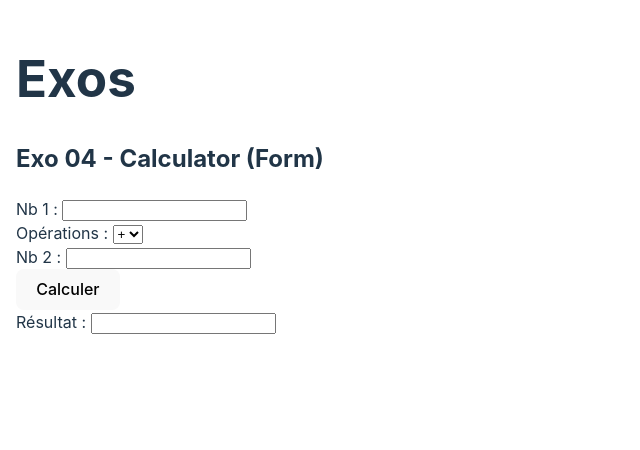
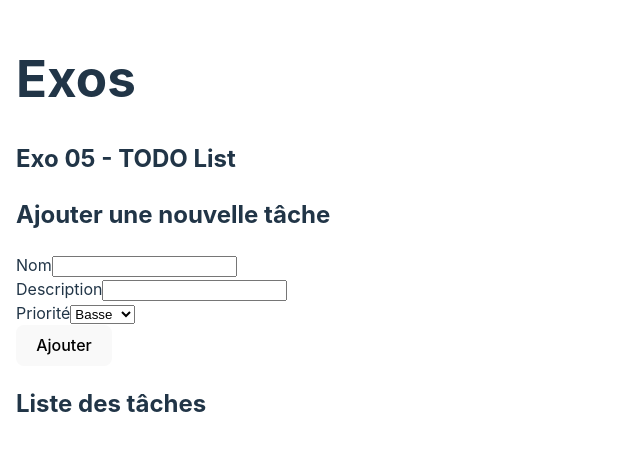
Before and after one commit to Carole-GRD/TF_React_Exos, a React (Vite) app: page / in a window 1280 px wide. Shown: the top 450 px of the page, without its empty margins (0-640 px from the left). Built offline with nearby package versions, Linux system fonts and the light colour scheme.

Commit message:
Exo 05 - TODO List

```diff
--- a/src/App.jsx
+++ b/src/App.jsx
@@ -4,14 +4,14 @@ import viteLogo from '/vite.svg'
 import './App.css'
 
 import productData from './data/product.json';
-import Calculator from './components/calculator-form/calculator-form';
 
 // import Welcome from './components/welcome/welcome'
 // import ProductCollection from './components/product-collection/product-collection'
 // import Counter from './components/counter/counter';
+// import Calculator from './components/calculator-form/calculator-form';
+import TodoList from './components/todo-list/todo-list';
 
 function App() {
-  const [count, setCount] = useState(0)
 
   return (
     <div className="App">
@@ -27,8 +27,11 @@ function App() {
       <Counter incr={1} />
       <Counter incr={5} /> */}
 
-      <h2>Exo 04 - Calculator (Form)</h2>
-      <Calculator />
+      {/* <h2>Exo 04 - Calculator (Form)</h2>
+      <Calculator /> */}
+
+      <h2>Exo 05 - TODO List</h2>
+      <TodoList />
     </div>
   )
 }
--- /dev/null
+++ b/src/components/todo-list/form.jsx
@@ -0,0 +1,113 @@
+import { useState } from "react";
+import { useId } from "react";
+
+import { priorityEnum } from './priority-enum';
+
+
+const Form = ({onAddTask})=> {
+
+    const id = useId();
+
+    const [nameToAdd, setNameToAdd] = useState('');
+    const [descrToAdd, setDescrToAdd] = useState('');
+    const [priorityToAdd, setPriorityToAdd] = useState(priorityEnum.basse);
+    const [validName, setValidName] = useState('');
+    const [validDescr, setValidDescr] = useState('');
+    // const [taskId, setTaskId] = useState(1);
+
+
+
+    const handleValidName = () => {
+        if (nameToAdd.trim() === '') {
+            setValidName('Ce champ ne peut pas être vide');
+        }
+    }
+    const handleName = () => {
+        if (nameToAdd.trim() === '') {
+            setValidName('');
+        }
+    }
+
+    const handleValidDescr = () => {
+        if (descrToAdd.trim() === '') {
+            setValidDescr('Ce champ ne peut pas être vide');
+        }
+    }
+    const handleDescr = () => {
+        if (descrToAdd.trim() === '') {
+            setValidDescr('');
+        }
+    }
+
+
+
+
+    const handleSubmit = (e) => {
+        e.preventDefault();
+
+        // setTaskId(taskId => taskId + 1);
+
+        const taskToAdd = {
+            name: nameToAdd,
+            descr: descrToAdd,
+            priority: priorityToAdd,
+            isComplete: false,
+            // id: taskId
+        }
+        // console.log('task (form) : ', task);
+
+        onAddTask(taskToAdd);
+
+        setNameToAdd('');
+        setDescrToAdd('');
+        setPriorityToAdd(priorityEnum.basse);
+    }
+
+
+    return (
+        <>
+            <h2>Ajouter une nouvelle tâche</h2>
+            <form onSubmit={handleSubmit}>
+                <div>
+                    <label htmlFor={id + 'name'}>Nom</label>
+                    <input id={id + 'name'} type="text"
+                        onFocus={handleName}
+                        onBlur={handleValidName}
+                        value={nameToAdd}
+                        onChange={e => setNameToAdd(e.target.value)} />
+                        {/* onChange={e => handleValidName(e.target.value, setNameToAdd)} /> */}
+                    {validName}
+                </div>
+                <div>
+                    <label htmlFor={id + 'descr'}>Description</label>
+                    <input id={id + 'descr'} type="text"
+                        onFocus={handleDescr}
+                        onBlur={handleValidDescr}
+                        value={descrToAdd}
+                        onChange={e => setDescrToAdd(e.target.value)} />
+                        {/* onChange={e => handleValidDescr(e.target.value, setDescrToAdd)} /> */}
+                    {validDescr}
+                </div>
+                <div>
+                    <label htmlFor={id + 'prior'}>Priorité</label>
+                    <select id={id + 'prior'}
+                        value={priorityToAdd} onChange={e => setPriorityToAdd(e.target.value)} >
+                        <option value={priorityEnum.basse}>Basse</option>
+                        <option value={priorityEnum.normal}>Normal</option>
+                        <option value={priorityEnum.urgent}>Urgent</option>
+                    </select>
+                </div>
+                <div>
+                    <button type="submit">Ajouter</button>
+                </div>
+            </form>
+        </>
+    )
+}
+
+Form.defaultProps = {
+    onAddTask: () => {}
+}
+
+
+export default Form;
--- /dev/null
+++ b/src/components/todo-list/priority-enum.jsx
@@ -0,0 +1,8 @@
+
+export const priorityEnum = {
+    basse: 'Basse',
+    normal: 'Normal',
+    urgent: 'Urgent'
+}
+
+Object.freeze(priorityEnum);
--- /dev/null
+++ b/src/components/todo-list/task-item.jsx
@@ -0,0 +1,29 @@
+import clsx from "clsx";
+import style from './todo.module.css';
+
+const TaskItem = ( { id, name, descr, priority, isComplete, onComplete, onDelete } )=> {
+
+    return (
+        <>
+            <article className={clsx(style.item, isComplete === true && style.complete)}>
+                <h3>
+                    {name}
+                    <span className={clsx((priority === 'Urgent' && style.urgent), style.priority)}>
+                        {priority}
+                    </span>
+                </h3>
+                <p>{descr}</p>
+                <div>
+                    <button onClick={() => onComplete(id)}
+                            disabled={isComplete === true && 'disabled'}>
+                        Terminer
+                    </button>
+                    <button onClick={() => onDelete(id)}>Supprimer</button>
+                </div>
+            </article>
+        </>
+    )
+}
+
+
+export default TaskItem;
--- /dev/null
+++ b/src/components/todo-list/tasks.jsx
@@ -0,0 +1,25 @@
+import TaskItem from "./task-item";
+
+
+const Task = ( { taskList, onCompleteTask, onDeleteTask } )=> {
+
+
+
+    return (
+        <>
+            <h2>Liste des tâches</h2>
+            {taskList.map(
+                (task) => <TaskItem key={task.id} {...task}
+                    onComplete={onCompleteTask}
+                    onDelete={onDeleteTask}/>
+            )}
+
+        </>
+    )
+}
+
+Task.defaultProps = {
+    taskList: []
+}
+
+export default Task;
--- /dev/null
+++ b/src/components/todo-list/todo-list.jsx
@@ -0,0 +1,73 @@
+import { useRef } from "react";
+import { useState } from "react";
+import Form from "./form";
+import Tasks from "./tasks";
+
+const TodoList = ()=> {
+
+    const [tasks, setTasks] = useState([]);
+
+    const taskId = useRef(1);
+
+    const addTask = (taskToAdd) => {
+        const newTask = {
+            ...taskToAdd,
+            id: taskId.current
+        }
+        taskId.current++;
+        // setTasks(tasks => [newTask, ...tasks]);
+        setTasks(tasks => [...tasks, newTask]);
+        // -------------------------
+        // OU BIEN
+        // si on ajoute l'id dans le formulaire avec nanoid par exemple
+        // voir code de Pierre
+        // setTasks([...tasks, taskToAdd]);
+    }
+
+    const completeTask = (taskIdCompleted) => {
+        // setTasks(tasks => {
+        //     const copy = [...tasks];
+        //     const taskComplete = copy.find(task => task.id === taskIdCompleted);
+        //     taskComplete.isComplete = true;
+        //     return copy;
+        // })
+        // -------------------------
+        // OU BIEN
+        // const taskCompleted = tasks.map(task => {
+        //     if (task.id === taskIdCompleted) {
+        //         return { ...task, isComplete: true}
+        //     }
+        //     else {
+        //         return task
+        //     }
+        // })
+        // setTasks(taskCompleted)
+        // -------------------------
+        // OU BIEN
+        setTasks(tasks => tasks.map(task =>
+            task.id !== taskIdCompleted ? task : { ...task, isComplete: true })
+        );
+
+
+    }
+
+    const deleteTask = (taskIdToDelete) => {
+        // const newTaskList = tasks.filter(task => task.id !== taskIdToDelete);
+        // setTasks(newTaskList);
+        // -------------------------
+        // OU BIEN
+        setTasks(tasks => tasks.filter(task => task.id !== taskIdToDelete));
+    }
+
+    return (
+        <>
+            <Form onAddTask={addTask} />
+            <Tasks taskList={tasks}
+                onDeleteTask={deleteTask}
+                onCompleteTask={completeTask} />
+        </>
+    )
+}
+
+
+export default TodoList;
--- /dev/null
+++ b/src/components/todo-list/todo.module.css
@@ -0,0 +1,42 @@
+
+/* task-item */
+
+article.item {
+    padding: 0 2ch 1ch;
+}
+
+.item {
+    margin: 2ch;
+    padding: 2ch;
+    border: 2px solid #a2a2a2;
+    border-radius: 2ch;
+}
+
+.item h3,
+.item p {
+    margin: 1ch 0;
+}
+
+
+.urgent {
+    font-weight: 700;
+    color: red;
+}
+
+.urgent::before {
+    content: '(';
+}
+
+.urgent::after {
+    content: ')';
+}
+
+.priority {
+    margin-left: 2ch;
+}
+
+
+/* todo-list */
+.complete {
+    background-color: #a2a2a2;
+}
```
